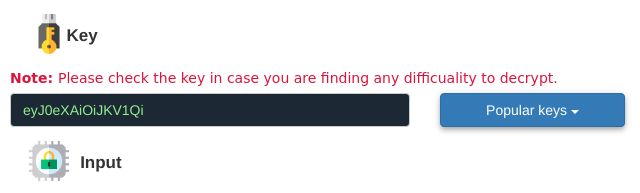
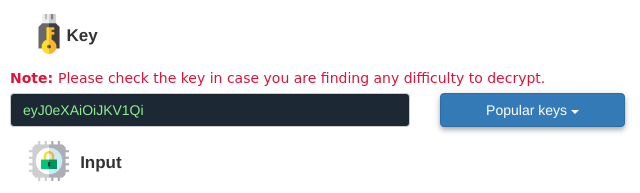
Before and after one commit to mayankgwl13593/myCrypto, a plain HTML site: page index.html in a window 1280 px wide. Shown: the top 193 px of the page, 0-640 px from the left. Drawn offline with Linux system fonts and the light colour scheme.

Commit message:
spelling mistake

```diff
--- a/index.html
+++ b/index.html
@@ -44,7 +44,7 @@
              </div>-->
         </div>
 
-        <span class="key_note"><b>Note: </b>Please check the key in case you are finding any difficuality to decrypt. </span>
+        <span class="key_note"><b>Note: </b>Please check the key in case you are finding any difficulty to decrypt. </span>
         <div class="row" style="margin-top: 5px;">
             <div class="col-sm-4">
 
```
